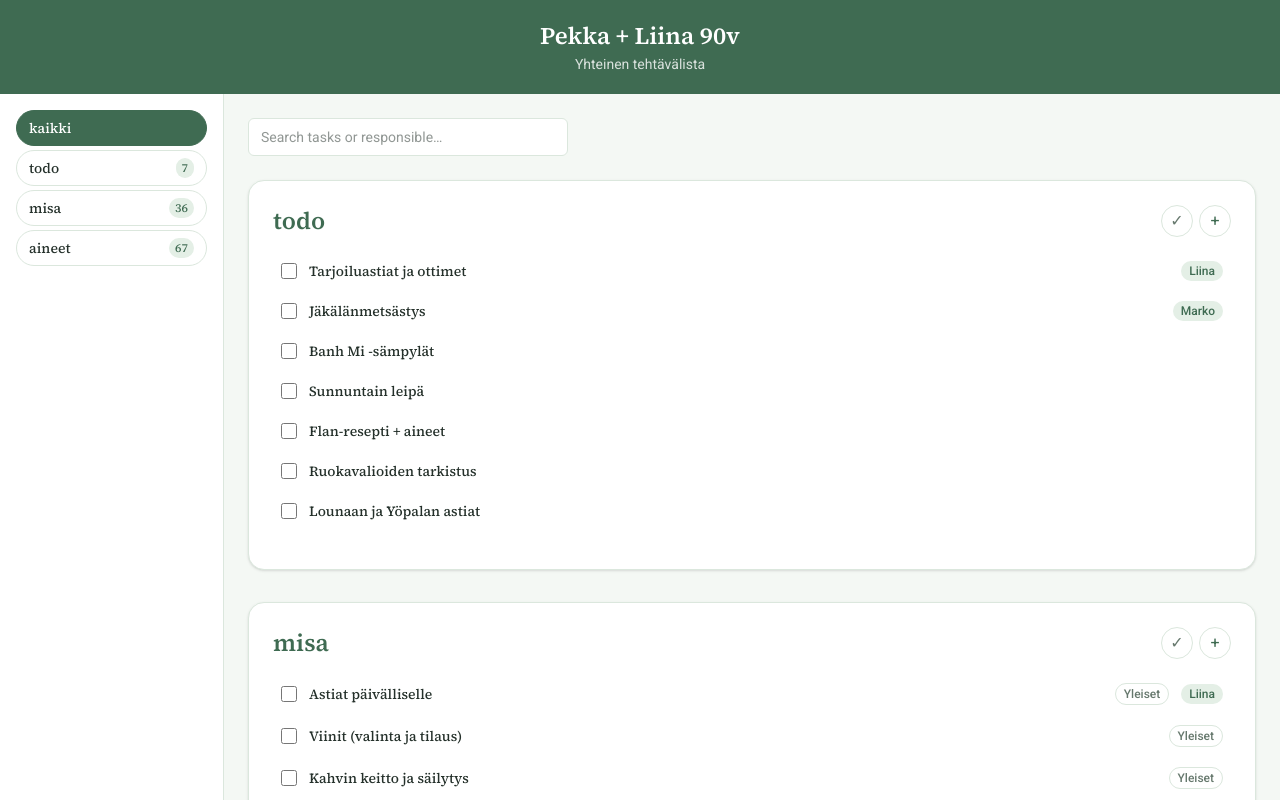
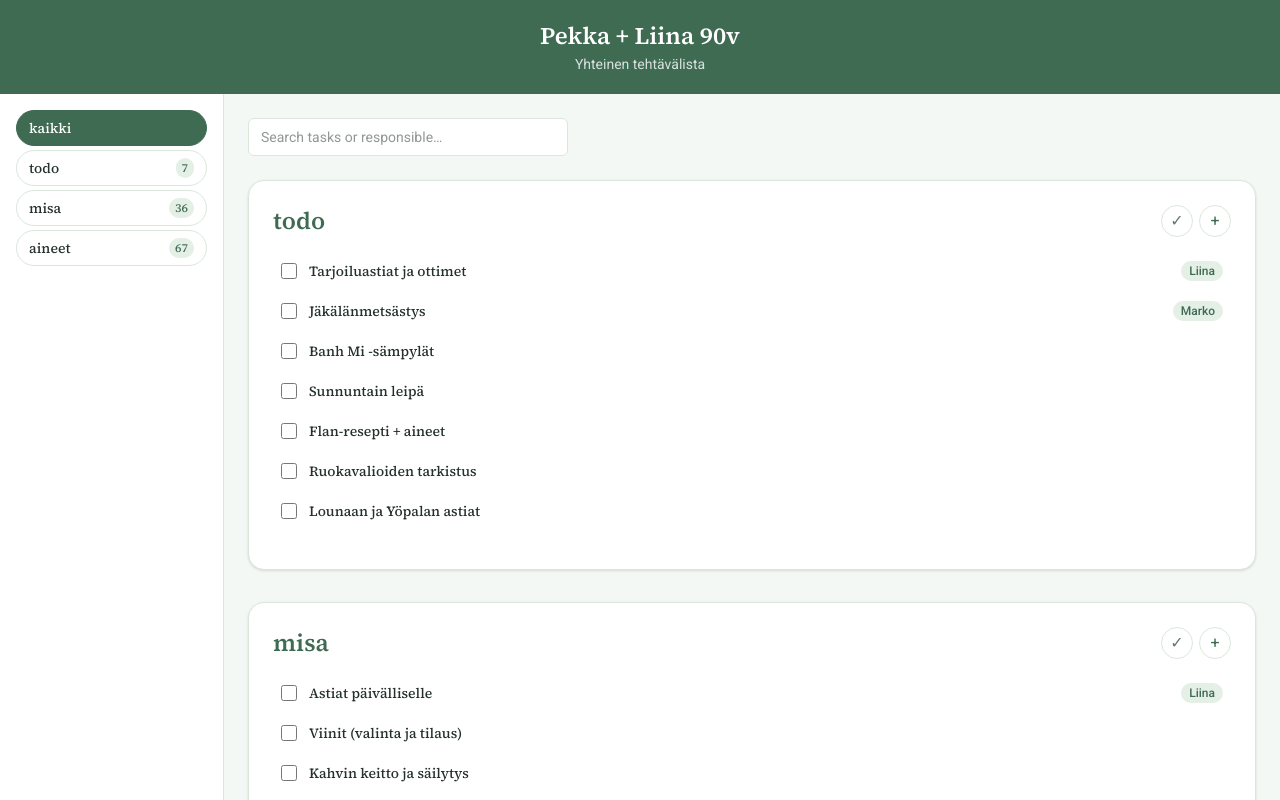
Before and after one commit to mrako/plmisa, a Next.js app: page / in a window 1280 px wide. Shown: the top 800 px of the page. Built offline with nearby package versions, Linux system fonts and the light colour scheme.

Commit message:
fix: Hide groups

```diff
--- a/src/components/TaskApp.tsx
+++ b/src/components/TaskApp.tsx
@@ -327,15 +327,9 @@ export default function TaskApp() {
                           {task.text}
                         </div>
                       </div>
-                      {!task.done && (task.group || task.responsible) && (
+                      {!task.done && task.responsible && (
                         <span className="order-last ml-7 flex w-full flex-wrap gap-1 sm:ml-0 sm:contents">
-                          {task.group && (
-                            <span className="inline-block rounded-full border border-line px-2 py-0.5 text-xs font-medium text-muted">
-                              {task.group}
-                            </span>
-                          )}
-                          {task.responsible &&
-                            task.responsible
+                          {task.responsible
                             .split(",")
                             .map((name) => name.trim())
                             .filter(Boolean)
```
Lines whose indentation alone changed are shown as unchanged.
